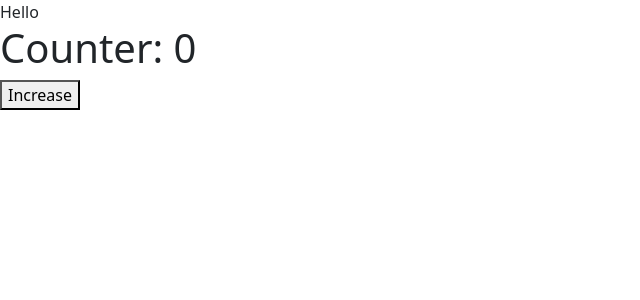
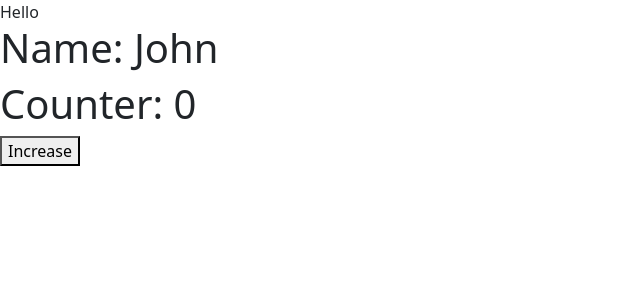
Before and after one commit to agaparkg/cohort-23-9-class-1-26-2024, a React (Create React App) app: page / in a window 1280 px wide. Shown: the top 300 px of the page, without its empty margins (0-640 px from the left). Built offline with nearby package versions, Linux system fonts and the light colour scheme.

Commit message:
New changes

```diff
--- a/src/App.js
+++ b/src/App.js
@@ -18,10 +18,11 @@ export default App;
 // function Counter({count, setCount}) {
 function Counter() {
   // const { count, setCount } = useContext(StateContext);
-  const { count, setCount } = useStateContextApi(); // returns useContext(StateContext)
+  const { count, setCount, user } = useStateContextApi(); // returns useContext(StateContext)
 
   return (
     <>
+      <h1>Name: {user}</h1>
       <h1>Counter: {count}</h1>
       <button onClick={() => setCount(count + 1)}>Increase</button>
     </>
--- a/src/context-api/context.js
+++ b/src/context-api/context.js
@@ -18,5 +18,6 @@ export const StateProvider = ({ children }) => {
 };
 
 export const useStateContextApi = () => {
+  console.log(useContext(StateContext));
   return useContext(StateContext);
 };
```
